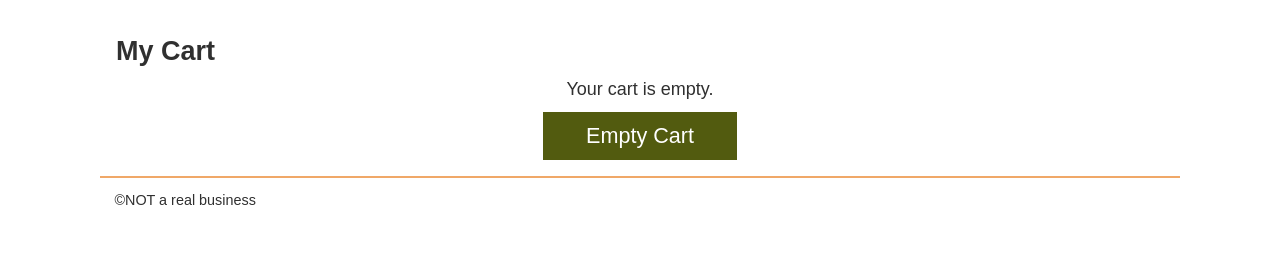
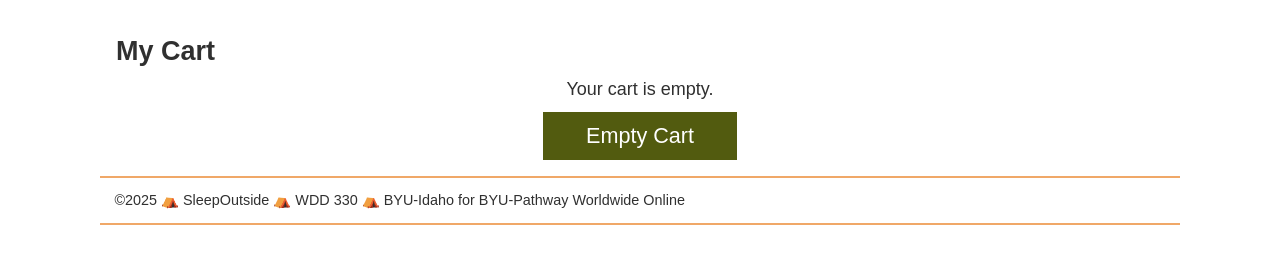
Before and after one commit to reyes-byui/wdd330-sleepoutside, a website: page src/cart/index.html in a window 1280 px wide. Shown: the part 90-354 px from the top of the page. Drawn offline with Linux system fonts and the light colour scheme.

Commit message:
fix add cart

```diff
--- a/src/cart/index.html
+++ b/src/cart/index.html
@@ -56,6 +56,6 @@
       </section>
     </main>
 
-    <footer>&copy;NOT a real business</footer>
+    <div id="footer"></div>
   </body>
 </html>
--- a/src/js/header.js
+++ b/src/js/header.js
@@ -14,6 +14,21 @@ fetch('/partials/header.html')
     console.error('Error loading header:', error);
   });
 
+fetch('/partials/footer.html')
+  .then(response => {
+    if (!response.ok) {
+      throw new Error('Footer partial not found: ' + response.status);
+    }
+    return response.text();
+  })
+  .then(data => {
+    document.getElementById('footer').innerHTML = data;
+    updateCartCount();
+  })
+  .catch(error => {
+    console.error('Error loading footer:', error);
+  });
+
 function updateCartCount() {
   let cart = [];
   try {
--- /dev/null
+++ b/src/public/partials/footer.html
@@ -0,0 +1,4 @@
+<footer class="divider" id="footer">
+    &copy;2025 ⛺ SleepOutside ⛺ WDD 330 ⛺ BYU-Idaho for BYU-Pathway
+    Worldwide Online
+</footer>
```
Also changed, not shown: src/index.html (+1 -4 lines), src/product_pages/cedar-ridge-rimrock-2.html (+1 -1 lines), src/product_pages/marmot-ajax-3.html (+1 -1 lines), src/product_pages/northface-alpine-3.html (+1 -1 lines), src/product_pages/northface-talus-4.html (+1 -1 lines), src/public/partials/header.html (renamed from src/partials/header.html).
